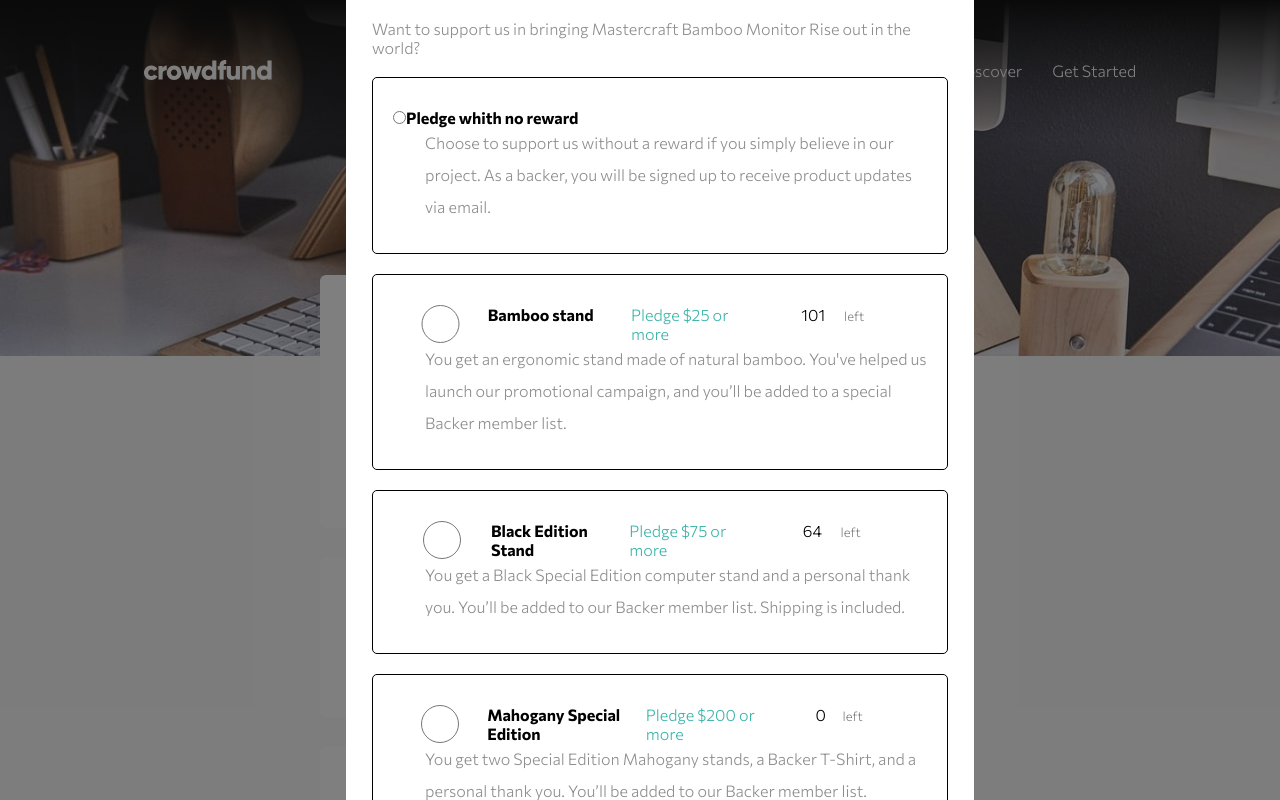
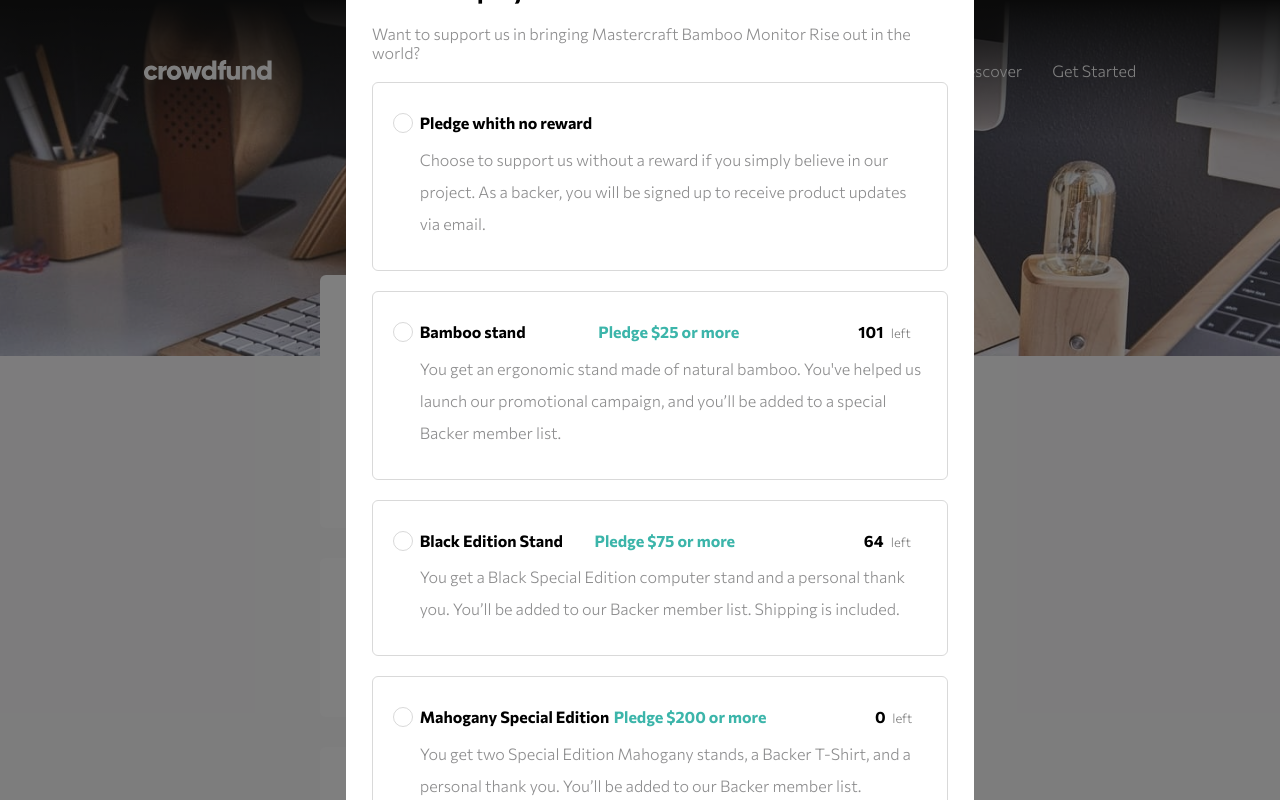
Before and after one commit to IsmaelFe/CrowdFundingPage, a React (Vite) app: page / in a window 1280 px wide. Shown: the top 800 px of the page. Built offline with nearby package versions, Linux system fonts and the light colour scheme.

Commit message:
Modal inicial

```diff
--- a/src/index.css
+++ b/src/index.css
@@ -255,12 +255,13 @@
 
 .selected {
     display: grid;
-    border: 1px solid black;
-    border-radius: 5px;
+    border: 1px solid rgba(168, 168, 168, 0.438);
+    border-radius: 6px;
     padding: 30px 20px;
     grid-template-areas:
-            "input-area tittle-area second-area num-area"
-            "text-area text-area text-area text-area";
+    "input-area tittle-area second-area num-area"
+    "text-area text-area text-area text-area";
+    grid-template-columns: 5% auto auto auto;
 }
 
 .selected label {
@@ -270,28 +271,53 @@
 
 .selected p {
     line-height: 2em;
-    margin-left: 6%;
+    margin-left: 5%;
+    margin-top: 2%;
     grid-area: text-area;
 }
 
 .selected input {
-    width: 100%;
+    appearance: none;
+    -webkit-appearance: none;
+    -moz-appearance: none;
+    width: 20px;
+    height: 20px;
+    border: 1px solid rgba(128, 128, 128, 0.301);
+    border-radius: 50%;
+    outline: none;
     grid-area: input-area;
+}
+
+.selected input::before {
+    content: "";
+    display: block;
+    width: 12px;
+    height: 12px;
+    margin: 3px;
+    border-radius: 50%;
+    background-color: white;
+}
+
+.selected input:checked::before {
+    background-color: #3CB5AA;
 }
 
 .selected-1 span {
     color: #3CB5AA;
+    font-weight: 700;
     grid-area: second-area;
 }
 
 .selected-number {
-    margin-left: 40px;
+    text-align: end;
+    font-weight: 700;
+    margin-right: 10%;
     grid-area: num-area;
 }
 
 .selected-number span{
     color: gray;
-    margin-left: 15%;
+    margin-left: 5%;
     font-size: 0.8em;
     font-weight: 300;
     grid-area: num-area;
```
